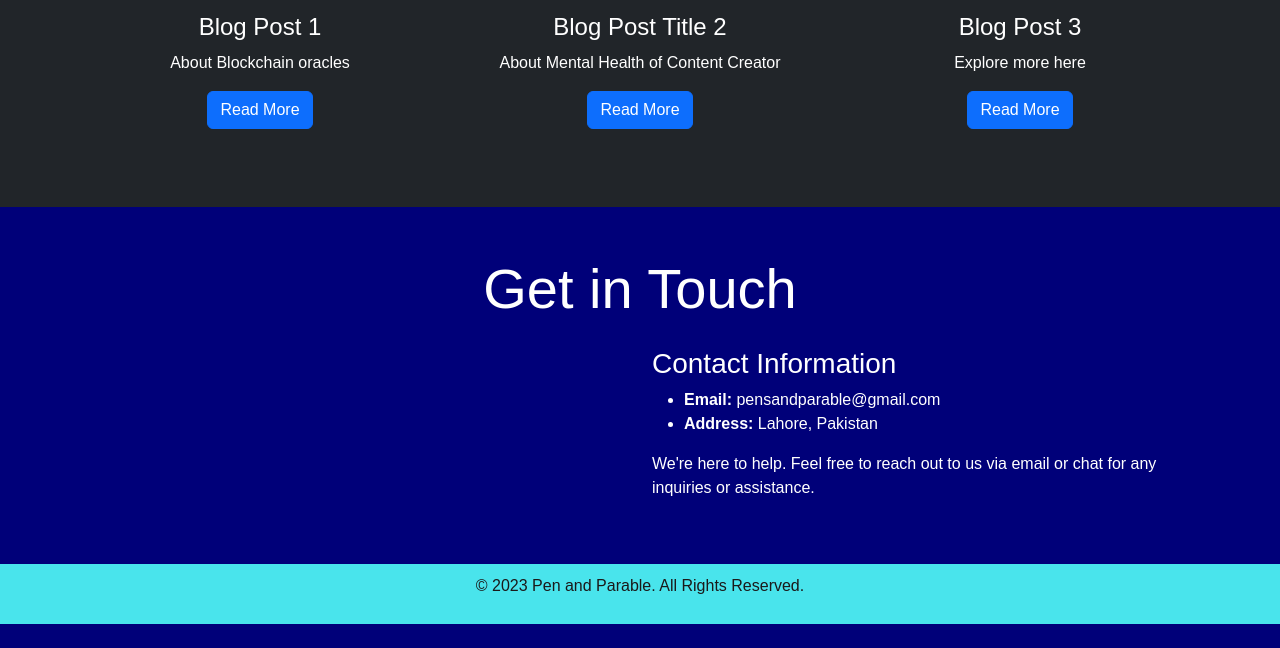
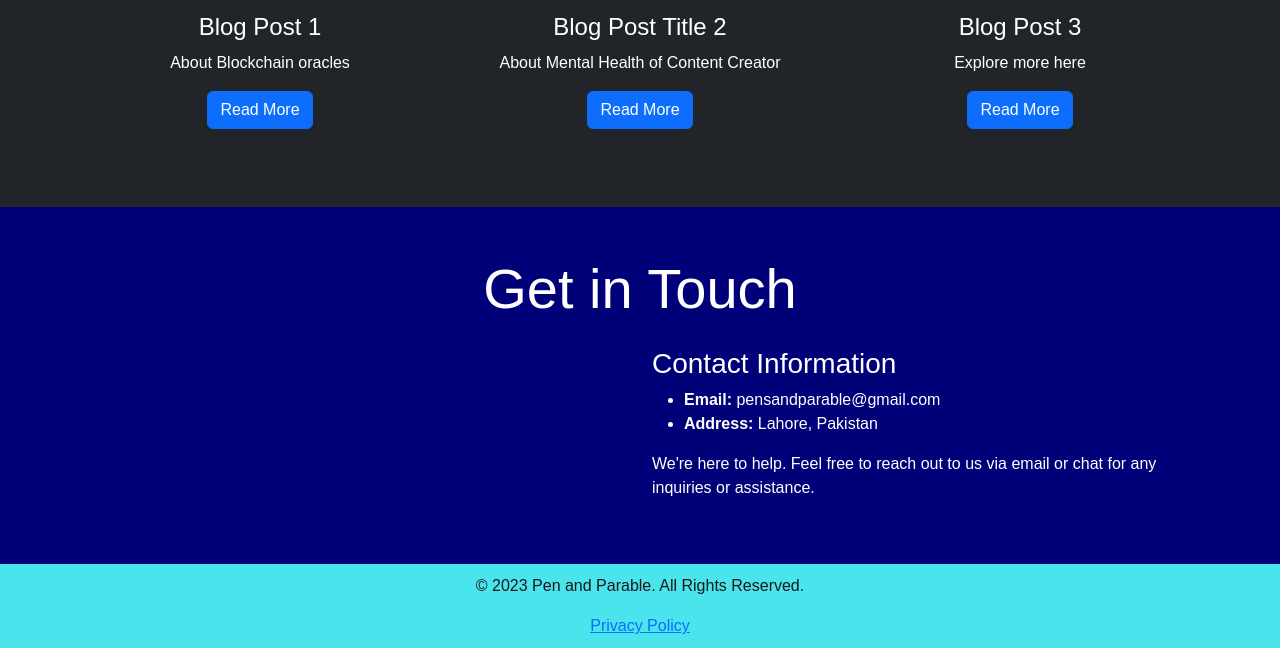
Before and after one commit to fatima5958/penandparable.github.io, a plain HTML site: page index.html in a window 1280 px wide. Shown: the part 4288-4936 px from the top of the page. Before the commit the page ends 4912 px from the top, so only its background shows below. Drawn offline with nearby package versions, Linux system fonts and the light colour scheme.

Commit message:
Update index.html

```diff
--- a/index.html
+++ b/index.html
@@ -484,7 +484,10 @@
 
     <footer class="footer">
         <div class="container">
+
             <p>&copy; 2023 Pen and Parable. All Rights Reserved.</p>
+            <a href="privacy-policy.pdf" target="_blank">Privacy Policy</a>
+
         </div>
     </footer>
 
```
